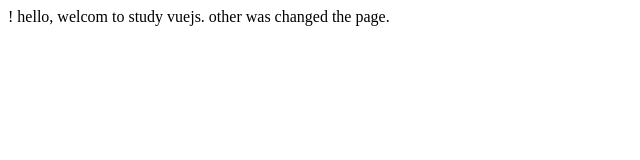
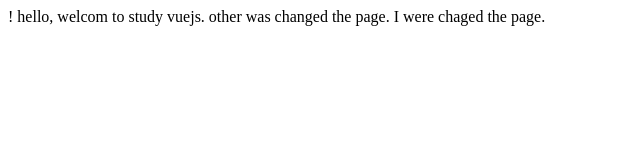
Before and after one commit to fuxily/vuejsdemo, a plain HTML site: page index.html in a window 1280 px wide. Shown: the whole page, without its empty margins (0-640 px from the left). Drawn offline with Linux system fonts and the light colour scheme.

Commit message:
我修改了inde.html

```diff
--- a/index.html
+++ b/index.html
@@ -9,5 +9,6 @@
 <body>
     hello, welcom to study vuejs.
     other was changed the page.
+    I were chaged the page.
 </body>
 </html>
```
